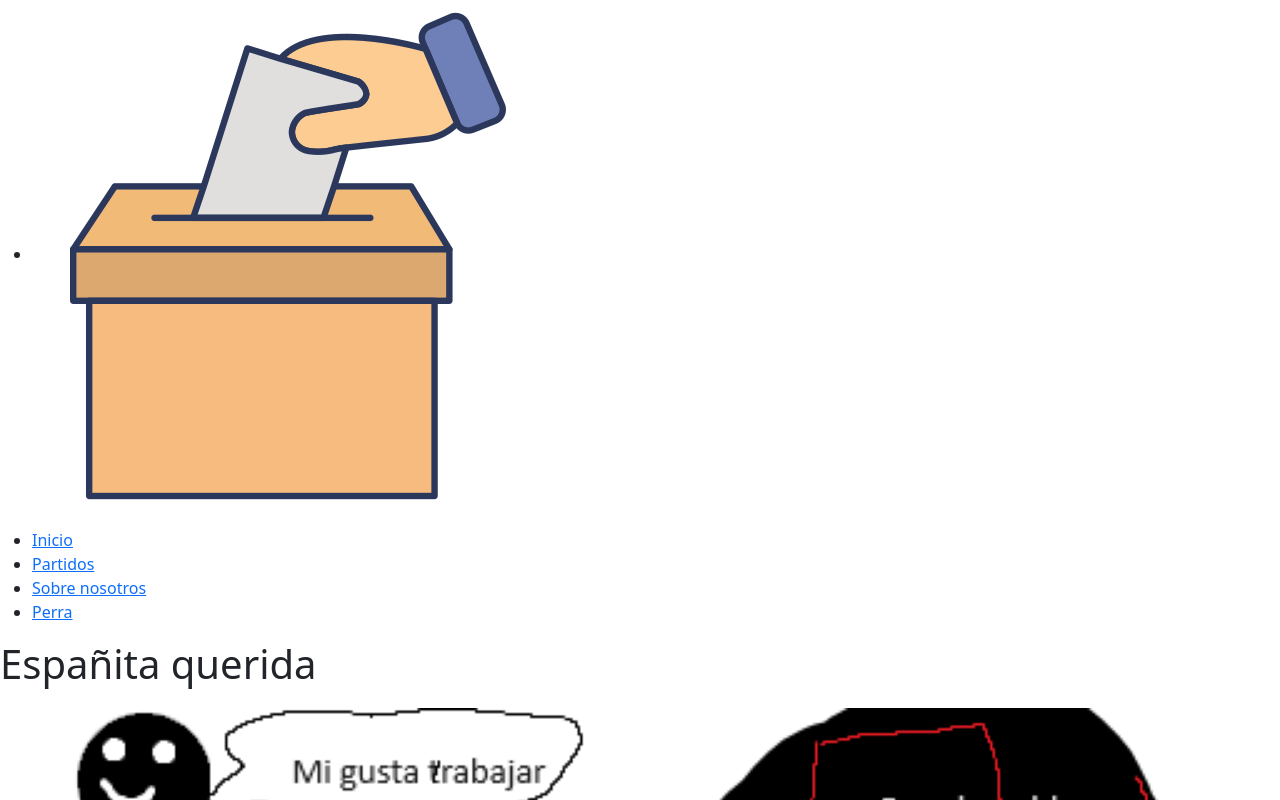
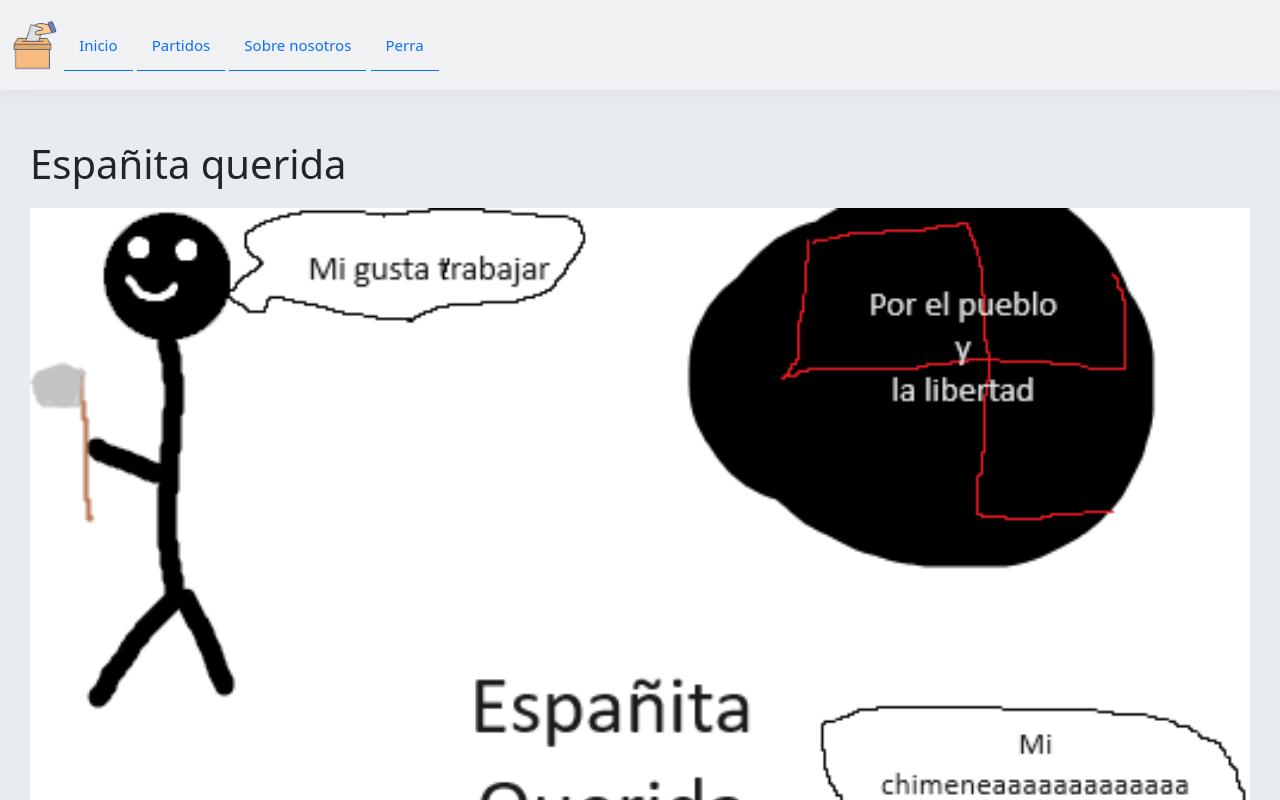
Before and after one commit to fitomega/Elecciones2, a plain HTML site: page pages/Lucio.html in a window 1280 px wide. Shown: the top 800 px of the page. Drawn offline with nearby package versions, Linux system fonts and the light colour scheme; the site is published under a folder, as on GitHub Pages, so addresses that start at the root find nothing.

Commit message:
arreglo-css-<link>

```diff
--- a/pages/Lucio.html
+++ b/pages/Lucio.html
@@ -5,7 +5,7 @@
     <meta name="viewport" content="width=device-width, initial-scale=1.0">
     <title>Document</title>
     <link href="https://cdn.jsdelivr.net/npm/bootstrap@5.3.3/dist/css/bootstrap.min.css" rel="stylesheet" integrity="sha384-QWTKZyjpPEjISv5WaRU9OFeRpok6YctnYmDr5pNlyT2bRjXh0JMhjY6hW+ALEwIH" crossorigin="anonymous">
-    <link rel="stylesheet" href="/styles/styles.css">
+    <link rel="stylesheet" href="../styles/styles.css">
     <link rel="stylesheet" href="https://cdn.jsdelivr.net/npm/swiper@11/swiper-bundle.min.css" />
 
 </head>
```
Also changed, not shown: pages/martinez.html (+1 -1 lines).
